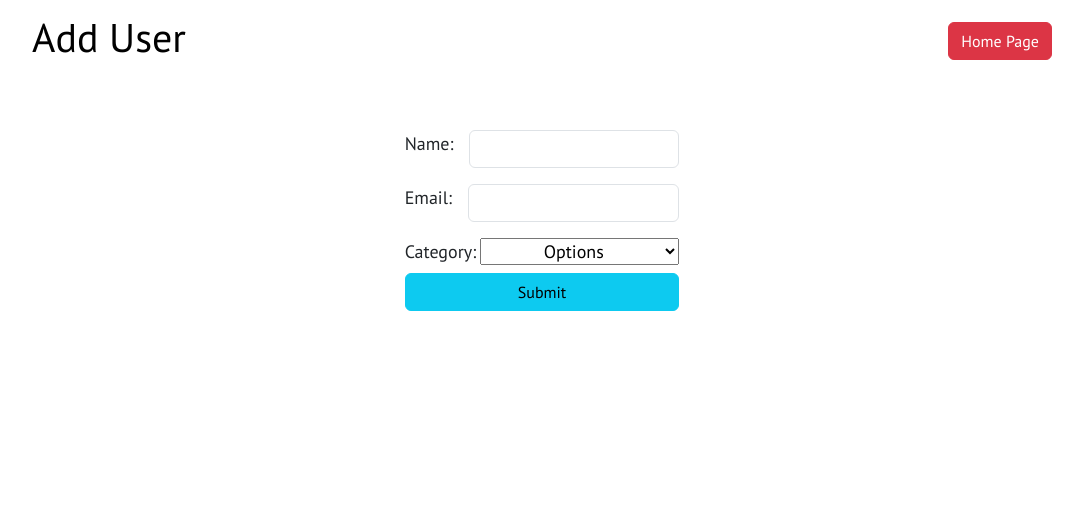
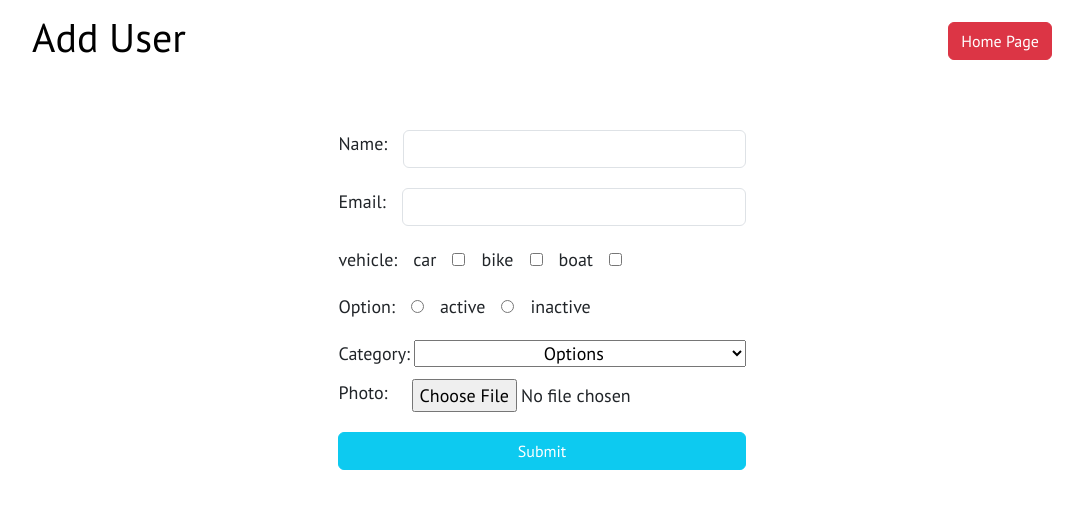
Before and after one commit to Aslam078/crud-in-react, a React (Vite) app: page /form in a window 1280 px wide. Shown: the top 508 px of the page, without its empty margins (98-1181 px from the left). Built offline with nearby package versions, Linux system fonts and the light colour scheme; no server answers; a web font is replaced by a local one.

Commit message:
added radio button & check box

```diff
--- a/src/components/category-crud/category-edit.jsx
+++ b/src/components/category-crud/category-edit.jsx
@@ -34,7 +34,17 @@ function CategoryEdit() {
     const handlesubmit = () => {
         dataedit();
         navigate('/CategoryTable')
-        toast.success("Category Edit successfully");
+        toast.success("Category Edit successfully",{
+          position: "top-left",
+          autoClose: 2000,
+          hideProgressBar: false,
+          closeOnClick: true,
+          pauseOnHover: false,
+          draggable: true,
+          progress: undefined,
+          theme: "light",
+          transition: Bounce,
+        });
     }
 
   return (
--- a/src/components/category-crud/category-form.jsx
+++ b/src/components/category-crud/category-form.jsx
@@ -14,6 +14,8 @@ function CategoryForm() {
           return{...prev, [name]:value}
         });
       }
+
+
 
 
       const submithandle = (e) => {
--- a/src/components/category-crud/category-table-data.jsx
+++ b/src/components/category-crud/category-table-data.jsx
@@ -24,7 +24,7 @@ function Categorytabledata() {
             autoClose: 3000,
             hideProgressBar: false,
             closeOnClick: true,
-            pauseOnHover: true,
+            pauseOnHover: false,
             draggable: true,
             progress: undefined,
             theme: "light",
--- a/src/components/edit.jsx
+++ b/src/components/edit.jsx
@@ -7,18 +7,18 @@ import { useNavigate } from 'react-router';
 import { Link } from 'react-router-dom';
 import { useEffect } from 'react';
 import Category from './category';
-import { toast } from 'react-toastify';
+import { Bounce, toast } from 'react-toastify';
 
 function Edit() {
     const navigate = useNavigate();
     let { id } = useParams();
     console.log("params id", id);
 
-    const [user, setUser] = useState({ name: '', email: '', category: '' })
+    const [user, setUser] = useState({ name: '', email: '', category: '', option:[],radio:'' })
 
     const onchangehandle = (e) => {
 
-        const { name, value } = e.target
+        const { name, value, checked } = e.target
         setUser(prev => ({
             ...prev,
             [name]: value
@@ -57,7 +57,17 @@ function Edit() {
         console.log("edit username", user);
         EditData();
         navigate('/')
-        toast.success("data stored success");
+        toast.success("data stored success",{
+            position: "top-left",
+            autoClose: 2000,
+            hideProgressBar: false,
+            closeOnClick: true,
+            pauseOnHover: false,
+            draggable: true,
+            progress: undefined,
+            theme: "light",
+            transition: Bounce,
+          });
 
     }
 
@@ -78,6 +88,24 @@ function Edit() {
                         <label>Email:</label>
                         <input type="email" name='email' value={user.email} onChange={onchangehandle} className="form-control" />
                     </div>
+
+                <div className="mb-3 d-flex gap-3 ">
+                    <label>vehicle:</label>
+                    <input type="checkbox" id='checkbox-one'  name='option' value={'car'} checked={user.option === 'car'} onChange={onchangehandle} />
+                    <label htmlFor='checkbox-one'>car</label>
+                    <input type="checkbox" id='checkbox-two' name='option' value={'bike'} checked={user.option === 'bike'}  onChange={onchangehandle} />
+                    <label htmlFor='checkbox-two'>bike</label>
+                    <input type="checkbox" id='checkbox-three' name='option' value={'boat'} checked={user.option === 'boat'}  onChange={onchangehandle} />
+                    <label htmlFor='checkbox-three'>boat</label>
+                </div>
+
+          <div className="mb-3 d-flex gap-3 ">
+            <label>Option:</label>
+            <input type="radio" id='radio-one'  name='radio' value={'active'} checked={user.radio === 'active'} onChange={onchangehandle} />
+            <label htmlFor='radio-one'>active</label>
+            <input type="radio" id='radio-two' name='radio' value={'inactive'} checked={user.radio === 'inactive'}  onChange={onchangehandle} />
+            <label htmlFor='radio-two'>inactive</label>
+          </div>
 
                     <div className='d-flex gap-1 mb-2 w-100'>
 
--- a/src/components/form.jsx
+++ b/src/components/form.jsx
@@ -13,6 +13,9 @@ function Form() {
     name: "",
     email: "",
     category: "",
+    option:[],
+    radio:[],
+    image:""
   })
 
 
@@ -21,15 +24,14 @@ function Form() {
     // console.log(name, value);
     setDetails((prev) => {
       return{...prev, [name]:value}
-    });
+    })
   }
-
 
   const checkEmailExists = async (email) => {
     try {
       const response = await axios.get(`http://localhost:3000/users?email=${email}`);
-      console.log("respone =====".response);
-      return response
+      // console.log("respone =====",response);
+      return response.data.length > 0;
 
     } catch (error) {
       console.error("Error checking email:", error);
@@ -70,7 +72,7 @@ function Form() {
       .then((res) => {
         toast.info('Data Store Succesfully', {
           position: "top-right",
-          autoClose: 5000,
+          autoClose: 3000,
           hideProgressBar: false,
           closeOnClick: true,
           pauseOnHover: true,
@@ -90,7 +92,7 @@ function Form() {
     <div className='container'>
       <FormNav />
       <div className='d-flex justify-content-center  align-items-center'>
-        <form onSubmit={submithandle} className='d-flex flex-column mt-5'>
+        <form onSubmit={submithandle} className='d-flex gap-1 flex-column mt-5'>
           <div className="mb-3 d-flex gap-3">
             <label >Name:</label>
             <input type="text" name='name'  value={details.name} onChange={onchangehandle} className="form-control" required />
@@ -100,6 +102,23 @@ function Form() {
             <input type="email" name='email' value={details.email} onChange={onchangehandle} className="form-control" required />
           </div>
 
+          <div className="mb-3 d-flex gap-3 ">
+                    <label>vehicle:</label>
+                    <label  className="form-check-label" htmlFor='checkbox-one'>car</label>
+                    <input type="checkbox" id='checkbox-one'  name='option' value={'car'} onChange={onchangehandle} />
+                    <label htmlFor='checkbox-two'>bike</label>
+                    <input type="checkbox" id='checkbox-two' name='option' value={'bike'}  onChange={onchangehandle} />
+                    <label htmlFor='checkbox-three'>boat</label>
+                    <input type="checkbox" id='checkbox-three' name='option' value={'boat'}  onChange={onchangehandle} />
+                </div>
+
+          <div className="mb-3 d-flex gap-3 ">
+            <label>Option:</label>
+            <input type="radio" id='radio-one'  name='radio' value={details.radio + 'active'} onChange={onchangehandle} />
+            <label htmlFor='radio-one'>active</label>
+            <input type="radio" id='radio-two' name='radio' value={details.radio + 'inactive'}  onChange={onchangehandle} />
+            <label htmlFor='radio-two'>inactive</label>
+          </div>
 
           <div className='d-flex gap-1 mb-2'>
 
@@ -115,7 +134,13 @@ function Form() {
             </select>
 
           </div>
-          <button className='btn btn-info' type='submit'>Submit</button>
+
+        <div className='d-flex gap-4 mb-3'>
+          <label>Photo:</label>
+          <input type="file" name='image' onChange={onchangehandle  } value={details.image} />
+        </div>
+
+          <button className='btn btn-info text-white' type='submit'>Submit</button>
         </form>
       </div>
     </div >
--- a/src/components/table-data.jsx
+++ b/src/components/table-data.jsx
@@ -43,7 +43,7 @@ function Userdata() {
           autoClose: 3000,
           hideProgressBar: false,
           closeOnClick: true,
-          pauseOnHover: true,
+          pauseOnHover: false,
           draggable: true,
           progress: undefined,
           theme: "light",
@@ -56,9 +56,12 @@ function Userdata() {
     const setuser = () => {
        const data = user.map((users,id) => (
         <tr key={id}>
+      <td><img src={users.image} alt="userimage" className='rounded-circle' width={'50px'} height={'50px'} /></td>
       <td>{users.name}</td>
       <td>{users.email}</td>
       <td> {users.category} </td>
+      <td> {users.option} </td>
+      <td> {users.radio} </td>
 
         <td>
         <div className='d-flex gap-3'>
--- a/src/components/table.jsx
+++ b/src/components/table.jsx
@@ -15,9 +15,12 @@ function Table() {
        <table className="table ">
   <thead>
     <tr>
+      <th>Photo</th>
     <th>Name</th>
       <th>Email</th>
       <th>option</th>
+      <th>Status</th>
+      <th>vehicle</th>
       <th>Action</th>
     </tr>
   </thead>
```
Also changed, not shown: src/api/info.json (+17 -85 lines).
